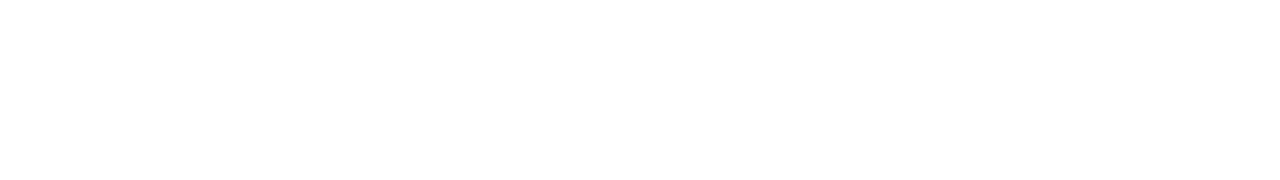
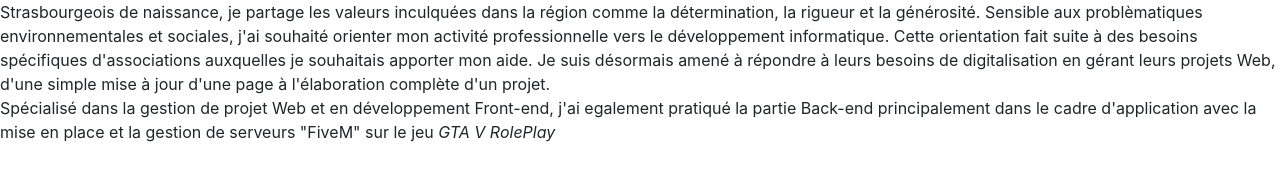
Before and after one commit to RomainMyr/curriculum_vitae, a plain HTML site: page presentation.html in a window 1280 px wide. Drawn offline with Linux system fonts and the light colour scheme.

Commit message:
Ajout de contenu

```diff
--- a/presentation.html
+++ b/presentation.html
@@ -9,7 +9,19 @@
 </head>
 
 <body>
-
+    <div id="presentation1">Strasbourgeois de naissance, je partage les valeurs inculquées dans la région comme la
+        détermination, la rigueur et la générosité.
+        Sensible aux problèmatiques environnementales et sociales, j'ai souhaité orienter mon activité professionnelle
+        vers le développement informatique.
+        Cette orientation fait suite à des besoins spécifiques d'associations auxquelles je souhaitais apporter mon
+        aide.
+        Je suis désormais amené à répondre à leurs besoins de digitalisation en gérant leurs projets Web, d'une simple
+        mise à jour d'une page à l'élaboration complète d'un projet.
+    </div>
+    <div id="presentation2">Spécialisé dans la gestion de projet Web et en développement Front-end, j'ai egalement
+        pratiqué la partie Back-end principalement dans le cadre d'application
+        avec la mise en place et la gestion de serveurs "FiveM" sur le jeu <em>GTA V RolePlay</em>
+    </div>
 </body>
 
 </html>
```
